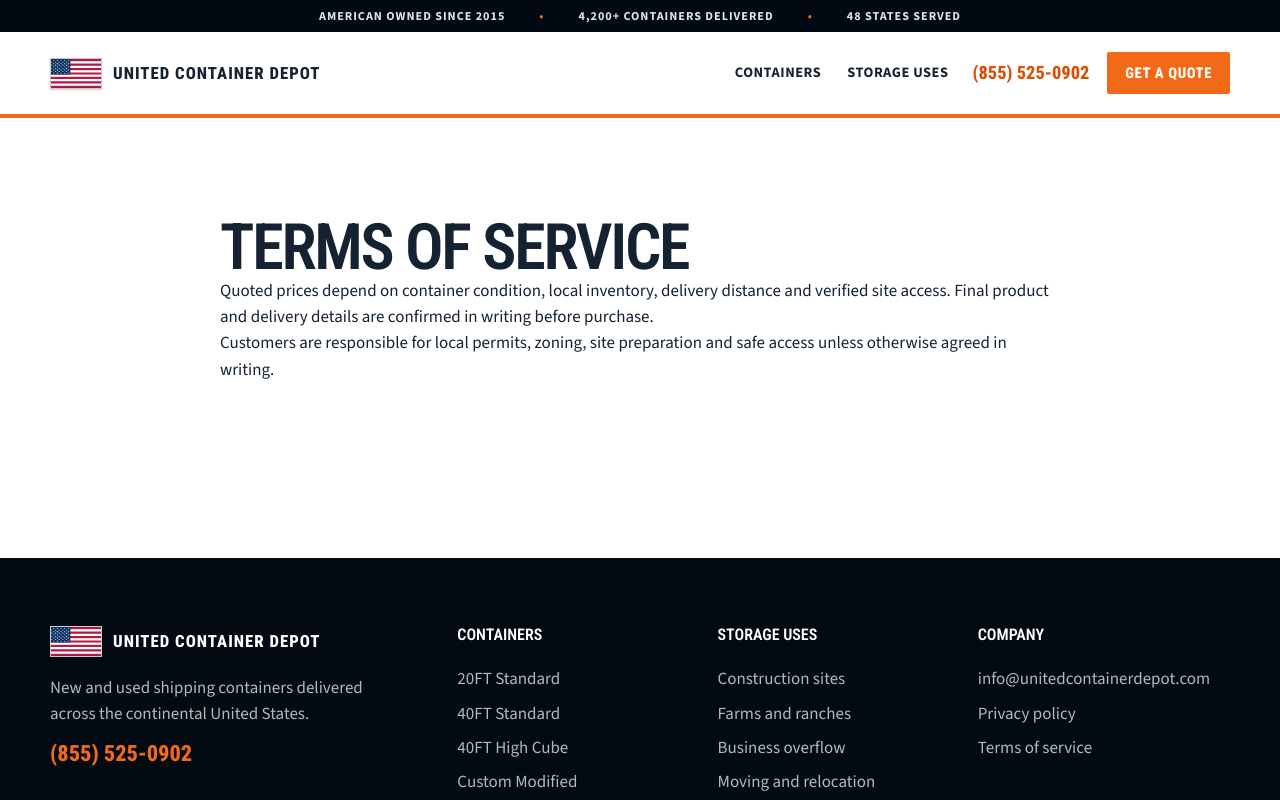
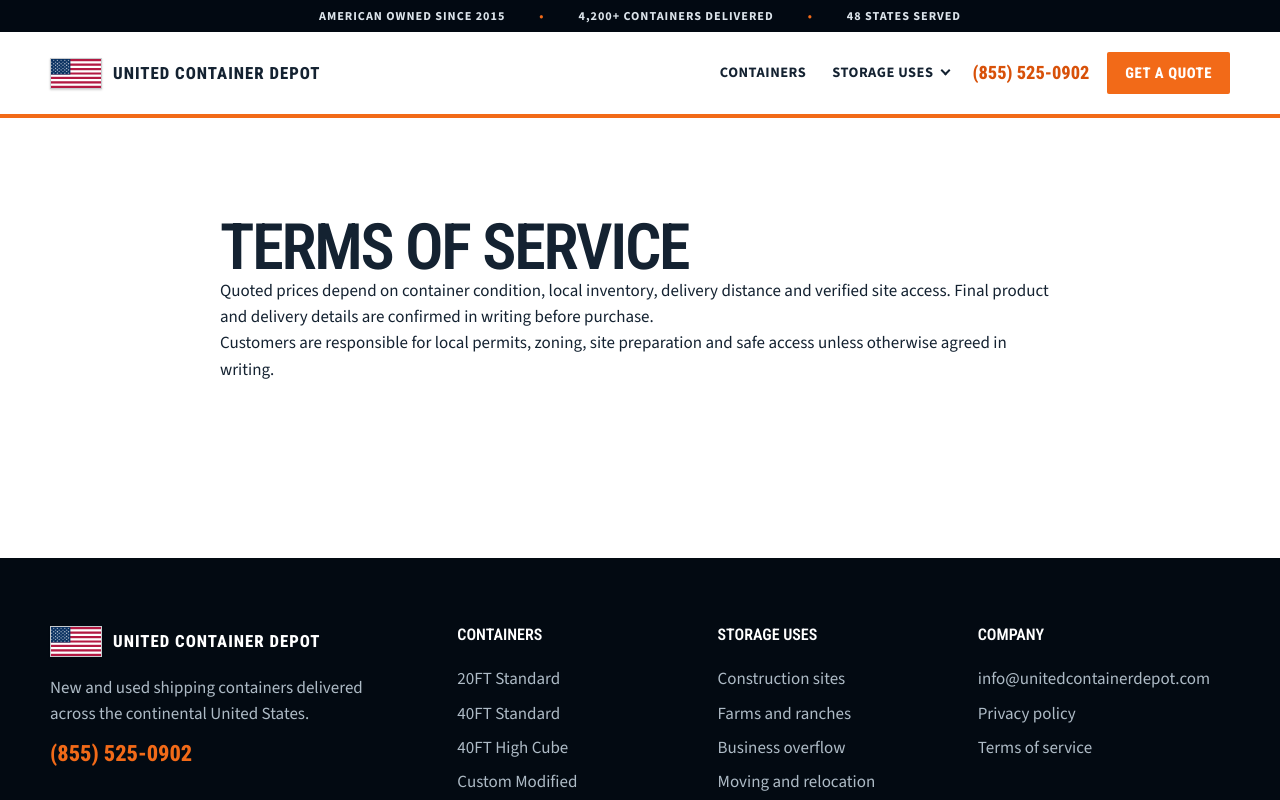
Before and after one commit to juliusgloeckner-gif/container-depot-showcase, a Next.js app: page /terms in a window 1280 px wide. Shown: the top 800 px of the page. Built offline with nearby package versions, Linux system fonts and the light colour scheme.

Commit message:
Add desktop storage use dropdown

```diff
--- a/app/SiteShell.tsx
+++ b/app/SiteShell.tsx
@@ -41,7 +41,19 @@ export function Header() {
           </details>
           <nav aria-label="Main navigation">
             <Link href="/#inventory">Containers</Link>
-            <Link href="/#industries">Storage uses</Link>
+            <details className="desktop-use-menu">
+              <summary>Storage uses</summary>
+              <div className="desktop-use-dropdown">
+                <Link href="/construction">Construction sites</Link>
+                <Link href="/farm">Farms and ranches</Link>
+                <Link href="/business">Business overflow</Link>
+                <Link href="/moving">Moving and relocation</Link>
+                <Link href="/renovation">Renovation storage</Link>
+                <Link href="/vehicles">Vehicles and recreation</Link>
+                <Link href="/events">Events and production</Link>
+                <Link href="/institutions">Schools and institutions</Link>
+              </div>
+            </details>
           </nav>
           <div className="nav-actions">
             <a className="phone" href="tel:18555250902">(855) 525-0902</a>
--- a/app/globals.css
+++ b/app/globals.css
@@ -23,6 +23,16 @@ h3 { font-size:1.45rem; line-height:1.08; text-transform:uppercase; }
 nav { display:flex; gap:26px; margin-left:auto; }
 nav a { font-weight:700; font-size:.9rem; text-transform:uppercase; letter-spacing:.035em; }
 nav a:hover { color:var(--orange-dark); }
+.desktop-use-menu { position:relative; }
+.desktop-use-menu summary { display:flex; align-items:center; gap:8px; list-style:none; cursor:pointer; font-weight:700; font-size:.9rem; text-transform:uppercase; letter-spacing:.035em; }
+.desktop-use-menu summary::-webkit-details-marker { display:none; }
+.desktop-use-menu summary:after { content:""; width:7px; height:7px; margin-top:-4px; border-right:2px solid currentColor; border-bottom:2px solid currentColor; transform:rotate(45deg); transition:transform .18s ease,margin .18s ease; }
+.desktop-use-menu[open] summary { color:var(--orange-dark); }
+.desktop-use-menu[open] summary:after { margin-top:4px; transform:rotate(225deg); }
+.desktop-use-dropdown { position:absolute; top:calc(100% + 22px); right:-22px; z-index:60; width:410px; display:grid; grid-template-columns:1fr 1fr; gap:1px; padding:12px; background:var(--line); border-top:4px solid var(--orange); box-shadow:0 18px 35px rgba(8,20,33,.22); }
+.desktop-use-dropdown:before { content:""; position:absolute; top:-25px; left:0; right:0; height:25px; }
+.desktop-use-dropdown a { min-height:50px; display:flex; align-items:center; padding:10px 13px; background:#fff; font-family:var(--font-heading); font-size:.78rem; line-height:1.25; }
+.desktop-use-dropdown a:hover { background:var(--cream); color:var(--orange-dark); }
 .nav-actions { display:flex; align-items:center; gap:18px; }
 .mobile-menu { display:none; margin-left:auto; }
 .mobile-menu summary { min-height:44px; display:flex; align-items:center; gap:9px; padding:0 12px; border:2px solid var(--navy); color:var(--navy); font-family:var(--font-heading); font-size:.82rem; font-weight:800; letter-spacing:.05em; text-transform:uppercase; cursor:pointer; list-style:none; }
```
